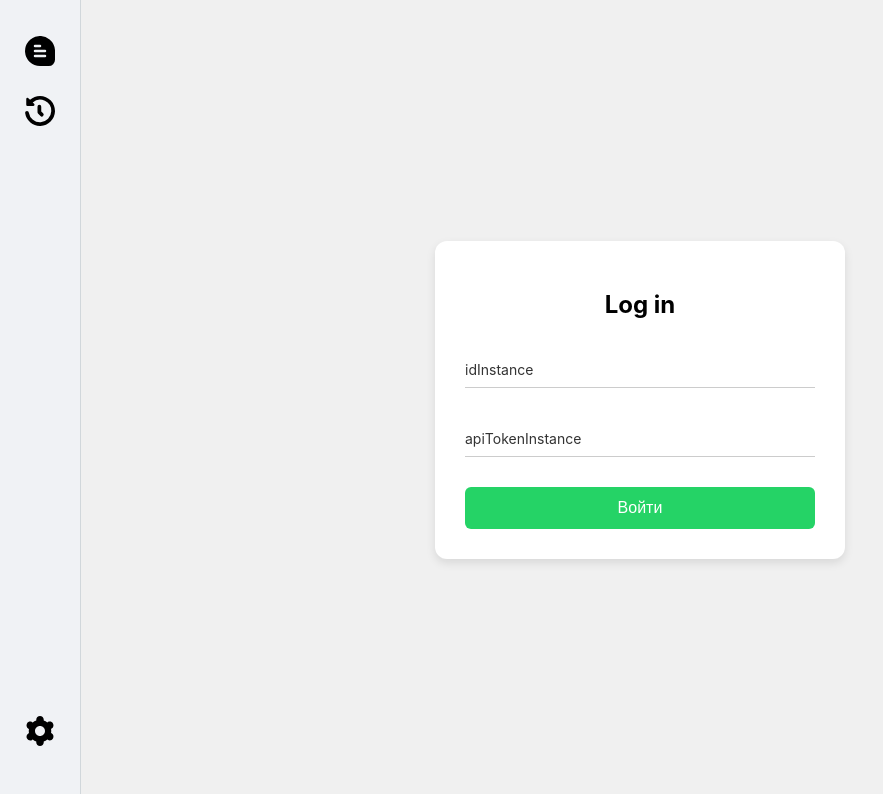
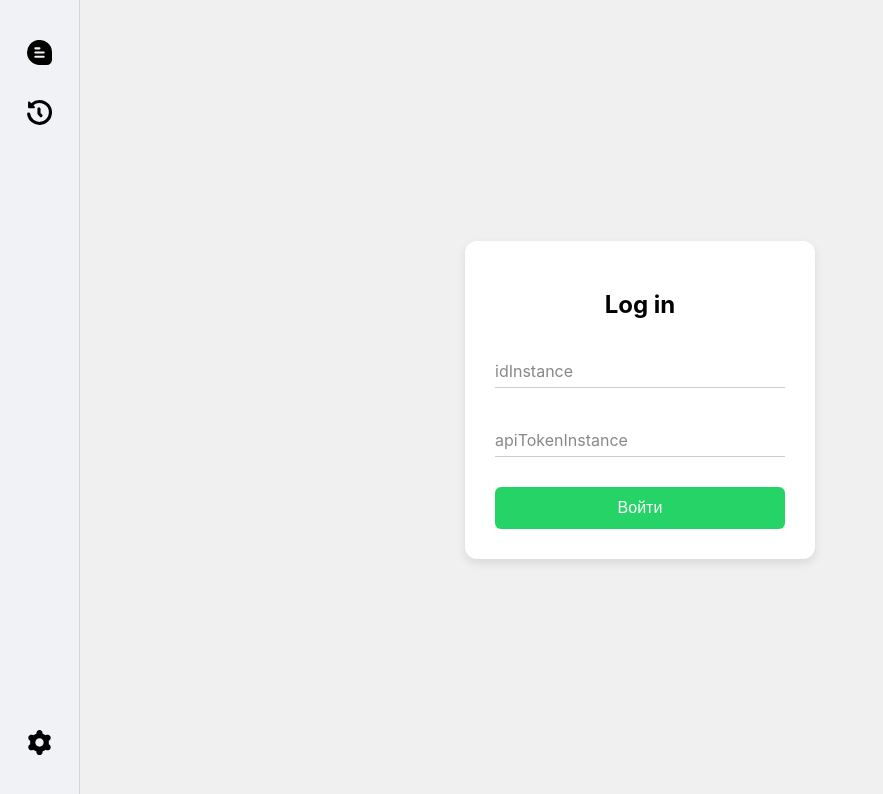
Before and after one commit to MustafaProger/green-api, a React (Create React App) app: page / in a window 1280 px wide. Shown: the top 794 px of the page, without its empty margins (0-883 px from the left). Built offline with nearby package versions, Linux system fonts and the light colour scheme.

Commit message:
Updated field for creating a new chat

```diff
--- a/src/App.js
+++ b/src/App.js
@@ -11,13 +11,13 @@ function App() {
 	const [isAuth, setIsAuth] = useState(false);
 
 	const [chats, setChats] = useState([
-		// {
-		// 	phone: "79060972399",
-		// 	messages: [
-		// 		{ text: "Привет", from: "me", timestamp: "22:08:34" },
-		// 		{ text: "Как дела?", from: "79060972399", timestamp: "22:08:39" },
-		// 	],
-		// },
+		{
+			phone: "79060972399",
+			messages: [
+				{ text: "Привет", from: "me", timestamp: "22:08:34" },
+				{ text: "Как дела?", from: "79060972399", timestamp: "22:08:39" },
+			],
+		},
 	]);
 
 	useEffect(() => {
--- a/src/components/chatList/ChatList.scss
+++ b/src/components/chatList/ChatList.scss
@@ -1,8 +1,7 @@
-/* ChatPage.scss */
 .chat-container {
 	display: flex;
 	flex-direction: column;
-	width: 300px;
+	width: 400px;
 	height: 100vh;
 	margin-left: 80px;
 	padding: 0 20px;
--- a/src/components/chatPerson/ChatPerson.scss
+++ b/src/components/chatPerson/ChatPerson.scss
@@ -2,9 +2,8 @@
 	position: absolute;
 	right: 0;
 	top: 0;
-	width: calc(100% - 421px);
+	width: calc(100% - 480px);
 	height: 100%;
-	margin: 0 0 0 auto;
 	background-color: #efece4;
 
 	&__wrapper {
@@ -18,32 +17,4 @@
 		background-color: #eff2f5;
 		padding: 20px;
 	}
-
-	.send-message {
-		padding: 20px;
-		margin-bottom: auto;
-		background-color: #eff2f5;
-		display: flex;
-		justify-content: center;
-		gap: 10px;
-		input {
-			width: 80%;
-			padding: 10px;
-			border: none;
-			border-radius: 10px;
-			outline: none;
-		}
-		button {
-			cursor: pointer;
-			border: none;
-			border-radius: 10px;
-			color: white;
-			background-color: #0cc144;
-
-			&[disabled] {
-				background-color: #F0F1F3;
-				color: grey;
-			}
-		}
-	}
 }
--- a/src/components/common/Modal.scss
+++ b/src/components/common/Modal.scss
@@ -1,4 +1,3 @@
-/* components/common/Modal.scss */
 .modal-overlay {
 	position: fixed;
 	top: 0;
--- a/src/components/getMessage/GetMessage.scss
+++ b/src/components/getMessage/GetMessage.scss
@@ -2,7 +2,7 @@
 	display: flex;
 	flex-direction: column;
 	gap: 10px;
-	margin: 0px 20px 5px 20px;
+	margin: 5px 20px;
 	overflow-y: auto;
 	.message {
 		width: fit-content;
--- a/src/components/newChat/NewChat.js
+++ b/src/components/newChat/NewChat.js
@@ -38,11 +38,11 @@ const NewChat = ({ onChatCreated }) => {
 		<div className='new-chat'>
 			<input
 				type='tel'
-				placeholder='Введите номер получателя (79123456789)'
+				placeholder='Введите номер (79123456789)'
 				value={phone}
 				onChange={(e) => setPhone(e.target.value.replace(/\D/g, ""))}
 			/>
-			<button onClick={handleCreateChat}>Создать чат</button>
+			<button onClick={handleCreateChat}>+ Создать чат</button>
 
 			{error && <div className='error-message'>{error}</div>}
 		</div>
--- a/src/components/newChat/NewChat.scss
+++ b/src/components/newChat/NewChat.scss
@@ -1,12 +1,33 @@
 .new-chat {
-    margin-top: 30px;
-    display: flex;
-    flex-direction: column;
-    justify-content: center;
-    align-items: center;
+	margin: 20px 0;
+	display: grid;
+	grid-template-columns: auto 120px;
 
 	input {
-		margin-right: 1rem;
 		padding: 0.5rem;
+		border: none;
+		outline: none;
+		border-top-left-radius: 10px;
+		border-bottom-left-radius: 10px;
+	}
+
+	button {
+		cursor: pointer;
+		border: none;
+		color: white;
+		background-color: #0cc144;
+		padding: 10px;
+		border-top-right-radius: 10px;
+		border-bottom-right-radius: 10px;
+
+		&[disabled] {
+			background-color: #f0f1f3;
+			color: grey;
+		}
+	}
+
+	.error-message {
+		padding: 10px 0 0 5px;
+		grid-column: 1 / -1;
 	}
 }
--- a/src/components/sendMessage/SendMessage.js
+++ b/src/components/sendMessage/SendMessage.js
@@ -1,5 +1,6 @@
 import { useState } from "react";
 import { useHttp } from "../../hooks/http.hook";
+import "./SendMessage.scss";
 
 const SendMessage = ({ activeChat, onSend }) => {
 	const { request } = useHttp();
--- /dev/null
+++ b/src/components/sendMessage/SendMessage.scss
@@ -0,0 +1,27 @@
+.send-message {
+	padding: 20px;
+	margin-bottom: auto;
+	background-color: #eff2f5;
+	display: flex;
+	justify-content: center;
+	gap: 10px;
+	input {
+		width: 80%;
+		padding: 10px;
+		border: none;
+		border-radius: 10px;
+		outline: none;
+	}
+	button {
+		cursor: pointer;
+		border: none;
+		border-radius: 10px;
+		color: white;
+		background-color: #0cc144;
+
+		&[disabled] {
+			background-color: #f0f1f3;
+			color: grey;
+		}
+	}
+}
--- a/src/components/sidePanel/SidePanel.js
+++ b/src/components/sidePanel/SidePanel.js
@@ -16,8 +16,8 @@ const SidePanel = () => {
 						xmlns='http://www.w3.org/2000/svg'
 						id='Filled'
 						viewBox='0 0 24 24'
-						width='30'
-						height='30'>
+						width='25'
+						height='25'>
 						<path d='M19.675,2.758A11.936,11.936,0,0,0,10.474.1,12,12,0,0,0,12.018,24H19a5.006,5.006,0,0,0,5-5V11.309l0-.063A12.044,12.044,0,0,0,19.675,2.758ZM8,7h4a1,1,0,0,1,0,2H8A1,1,0,0,1,8,7Zm8,10H8a1,1,0,0,1,0-2h8a1,1,0,0,1,0,2Zm0-4H8a1,1,0,0,1,0-2h8a1,1,0,0,1,0,2Z' />
 					</svg>
 				</span>
@@ -31,8 +31,8 @@ const SidePanel = () => {
 						xmlns='http://www.w3.org/2000/svg'
 						id='Bold'
 						viewBox='0 0 24 24'
-						width='30'
-						height='30'>
+						width='25'
+						height='25'>
 						<path d='M12,0A12.034,12.034,0,0,0,4.04,3.04L2.707,1.707A1,1,0,0,0,1,2.414V7A1,1,0,0,0,2,8H6.586a1,1,0,0,0,.707-1.707L6.158,5.158A9,9,0,0,1,21,12.26,9,9,0,0,1,3.1,13.316,1.51,1.51,0,0,0,1.613,12h0A1.489,1.489,0,0,0,.115,13.663,12.018,12.018,0,0,0,12.474,23.991,12.114,12.114,0,0,0,23.991,12.474,12.013,12.013,0,0,0,12,0Z' />
 						<path d='M11.5,7h0A1.5,1.5,0,0,0,10,8.5v4.293a2,2,0,0,0,.586,1.414L12.379,16A1.5,1.5,0,0,0,14.5,13.879l-1.5-1.5V8.5A1.5,1.5,0,0,0,11.5,7Z' />
 					</svg>
@@ -50,8 +50,8 @@ const SidePanel = () => {
 						x='0px'
 						y='0px'
 						viewBox='0 0 512 512'
-						width='30'
-						height='30'>
+						width='25'
+						height='25'>
 						<g>
 							<path d='M34.283,384c17.646,30.626,56.779,41.148,87.405,23.502c0.021-0.012,0.041-0.024,0.062-0.036l9.493-5.483   c17.92,15.332,38.518,27.222,60.757,35.072V448c0,35.346,28.654,64,64,64s64-28.654,64-64v-10.944   c22.242-7.863,42.841-19.767,60.757-35.115l9.536,5.504c30.633,17.673,69.794,7.167,87.467-23.467   c17.673-30.633,7.167-69.794-23.467-87.467l0,0l-9.472-5.461c4.264-23.201,4.264-46.985,0-70.187l9.472-5.461   c30.633-17.673,41.14-56.833,23.467-87.467c-17.673-30.633-56.833-41.14-87.467-23.467l-9.493,5.483   C362.862,94.638,342.25,82.77,320,74.944V64c0-35.346-28.654-64-64-64s-64,28.654-64,64v10.944   c-22.242,7.863-42.841,19.767-60.757,35.115l-9.536-5.525C91.073,86.86,51.913,97.367,34.24,128s-7.167,69.794,23.467,87.467l0,0   l9.472,5.461c-4.264,23.201-4.264,46.985,0,70.187l-9.472,5.461C27.158,314.296,16.686,353.38,34.283,384z M256,170.667   c47.128,0,85.333,38.205,85.333,85.333S303.128,341.333,256,341.333S170.667,303.128,170.667,256S208.872,170.667,256,170.667z' />
 						</g>
--- a/src/components/sidePanel/SidePanel.scss
+++ b/src/components/sidePanel/SidePanel.scss
@@ -1,17 +1,16 @@
 /* SidePanel.css */
 .side-panel {
 	width: 80px; /* Ширина панели */
-	height: 90vh; /* На всю высоту экрана */
+	height: 100vh; /* На всю высоту экрана */
 	background: #f0f2f5; /* Цвет фона, как в WhatsApp */
 	border-right: 1px solid #d1d7db; /* Граница справа */
 	position: fixed;
 	display: grid;
-	grid-template-rows: 40px 40px 1fr;
+	grid-template-rows: 60px 60px 1fr;
 	flex-direction: column;
 	align-items: end;
-	gap: 20px;
-	padding: 50px 0;
-}
+	gap: 0px;
+	padding: 50px 0 0 0;
 
 	.panel-item {
 		display: flex;
@@ -19,6 +18,7 @@
 		align-items: center;
 		cursor: pointer;
 		padding: 10px;
+		height: 80px;
 		border-radius: 8px;
 		transition: all 0.25s;
 
@@ -28,7 +28,7 @@
 	}
 
 	.panel-item:hover svg {
-	fill: #0CC144;
+		fill: #0cc144;
 	}
 
 	.icon {
@@ -40,3 +40,4 @@
 		font-size: 14px; /* Размер текста */
 		color: #333; /* Цвет текста */
 	}
+}
--- a/src/index.css
+++ b/src/index.css
@@ -1,3 +1,7 @@
+* {
+	box-sizing: border-box;
+}
+
 body {
 	margin: 0;
 	font-family: -apple-system, BlinkMacSystemFont, "Segoe UI", "Roboto", "Oxygen",
```
Lines whose indentation alone changed are shown as unchanged.
